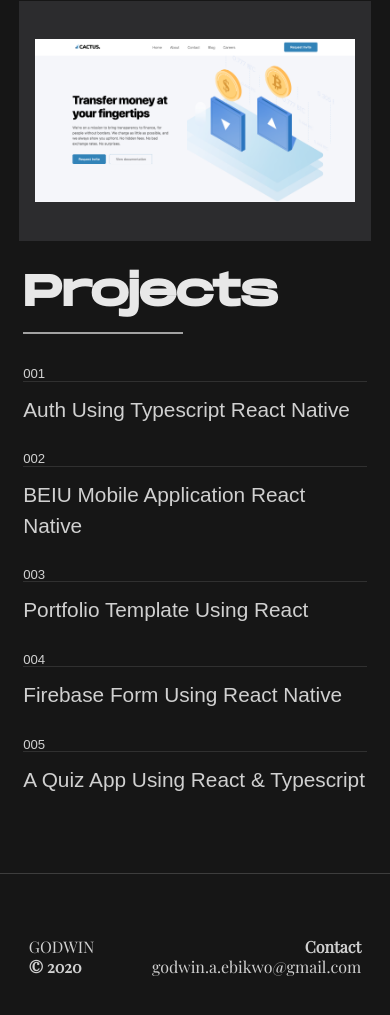
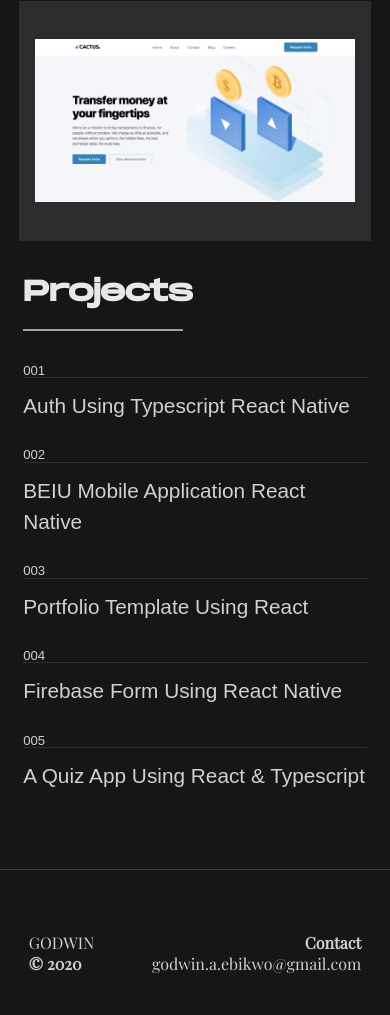
Before and after one commit to GodwinEbikwo/Folio, a plain HTML site: page index.html in a window 390 px wide. Shown: the part 625-1640 px from the top of the page. Drawn offline with nearby package versions, Linux system fonts and the light colour scheme; a script that the page names is missing; a web font is replaced by a local one.

Commit message:
font size

```diff
--- a/app/css/index.css
+++ b/app/css/index.css
@@ -377,6 +377,9 @@ a:hover {
 }
 
 @media (max-width: 767px) {
+  .projects-title h1 {
+    font-size: 1.8rem;
+  }
   .project-list-item__title {
     font-size: 1.3rem;
   }
```
